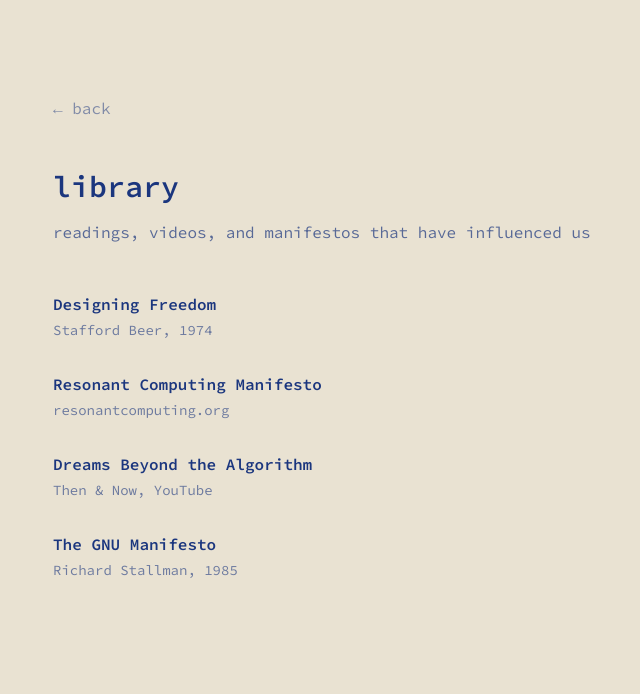
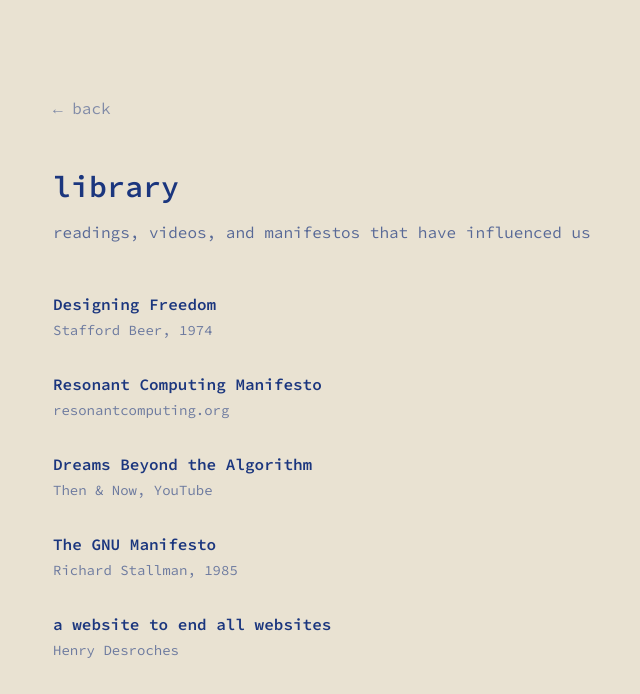
Before and after one commit to EternalRecursion121/idealists-site, a SvelteKit app: page /library in a window 1280 px wide. Shown: the top 694 px of the page, without its empty margins (227-867 px from the left). Built offline with nearby package versions, Linux system fonts and the light colour scheme.

Commit message:
add a website to end all websites to the library

```diff
--- a/src/routes/library/+page.svelte
+++ b/src/routes/library/+page.svelte
@@ -38,6 +38,12 @@
                     <p class="text-sm opacity-60 mb-2">Richard Stallman, 1985</p>
                 </a>
             </li>
+            <li>
+                <a href="https://henry.codes/writing/a-website-to-destroy-all-websites" target="_blank" rel="noopener" class="block group">
+                    <h2 class="font-semibold mb-1 group-hover:opacity-70">a website to end all websites</h2>
+                    <p class="text-sm opacity-60 mb-2">Henry Desroches</p>
+                </a>
+            </li>
         </ul>
     </section>
 </div>
```
